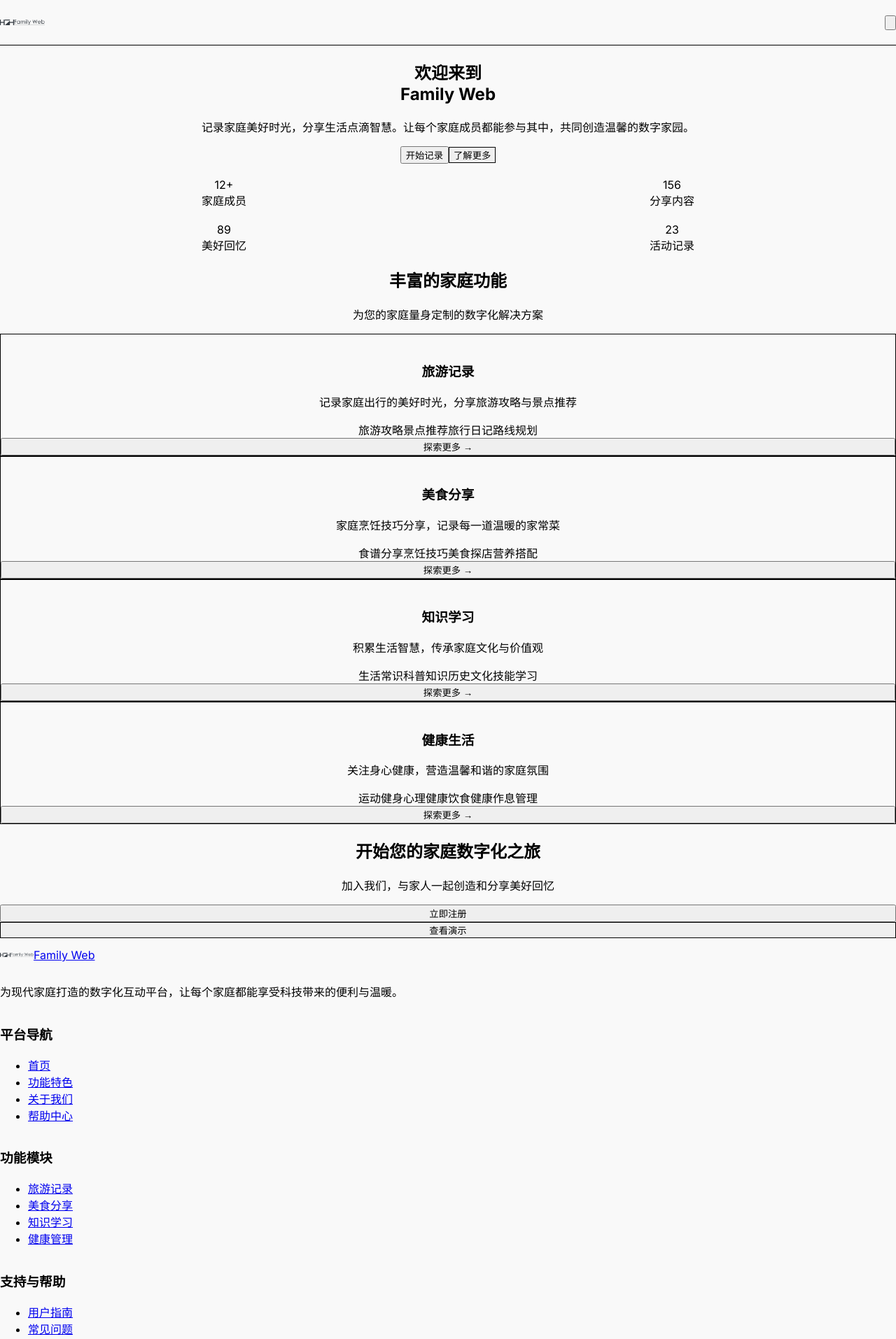
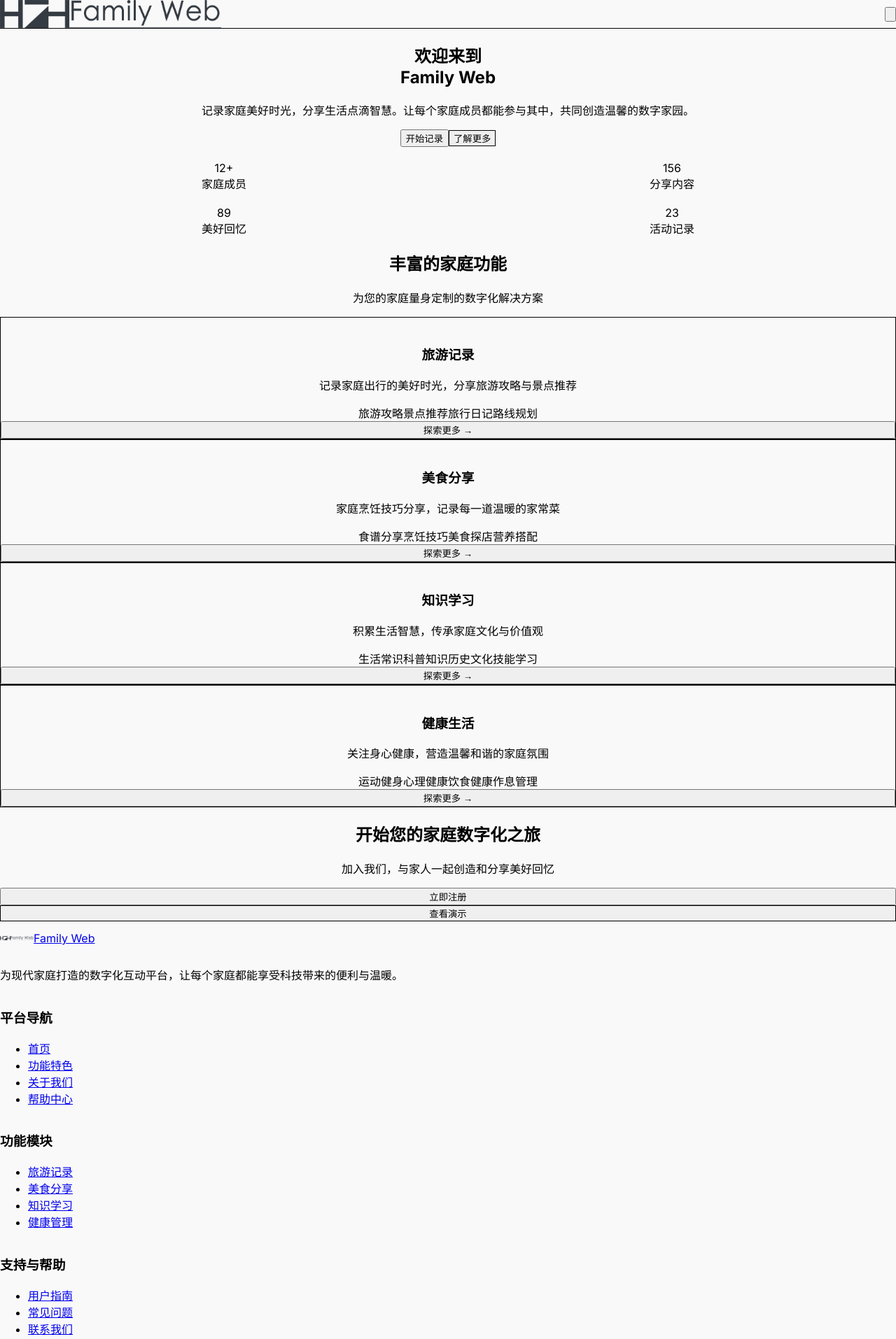
Before and after one commit to HYH761/Familyweb, a Next.js app in the folder family-platform/: page / in a window 1280 px wide. Shown: the top 1914 px of the page at 70% size. Built offline with nearby package versions, Linux system fonts and the light colour scheme.

Commit message:
修改logo为仅设置高度自动等比缩放，调整Footer导航为左右并列布局

```diff
--- a/family-platform/src/components/Footer.tsx
+++ b/family-platform/src/components/Footer.tsx
@@ -49,6 +49,9 @@ export default function Footer() {
             </p>
           </div>
 
+          {/* 导航链接区域 - 横向排列 */}
+          <div className="lg:col-span-3">
+            <div className="grid grid-cols-1 sm:grid-cols-3 gap-8">
               {/* 平台链接 */}
               <div>
                 <h3 className="text-lg font-semibold mb-4">平台导航</h3>
@@ -100,6 +103,8 @@ export default function Footer() {
                 </ul>
               </div>
             </div>
+          </div>
+        </div>
 
         {/* 分隔线 */}
         <div className="border-t border-neutral-800 mt-12 pt-8">
--- a/family-platform/src/components/Navbar.tsx
+++ b/family-platform/src/components/Navbar.tsx
@@ -31,9 +31,9 @@ export default function Navbar() {
             <Image
               src="/logo.webp"
               alt="Family Web Platform Logo"
-              width={64}
-              height={64}
-              className="w-16 h-16 object-contain"
+              width={0}
+              height={40}
+              className="h-10 w-auto object-contain"
               priority
             />
             <span className="text-xl font-bold text-neutral-800 hidden sm:block">
@@ -51,7 +51,7 @@ export default function Navbar() {
               >
                 {item.icon && <item.icon className="h-4 w-4" />}
                 <span>{item.label}</span>
-              </Link>
+            </Link>
             ))}
           </div>
 
```
Lines whose indentation alone changed are shown as unchanged.
